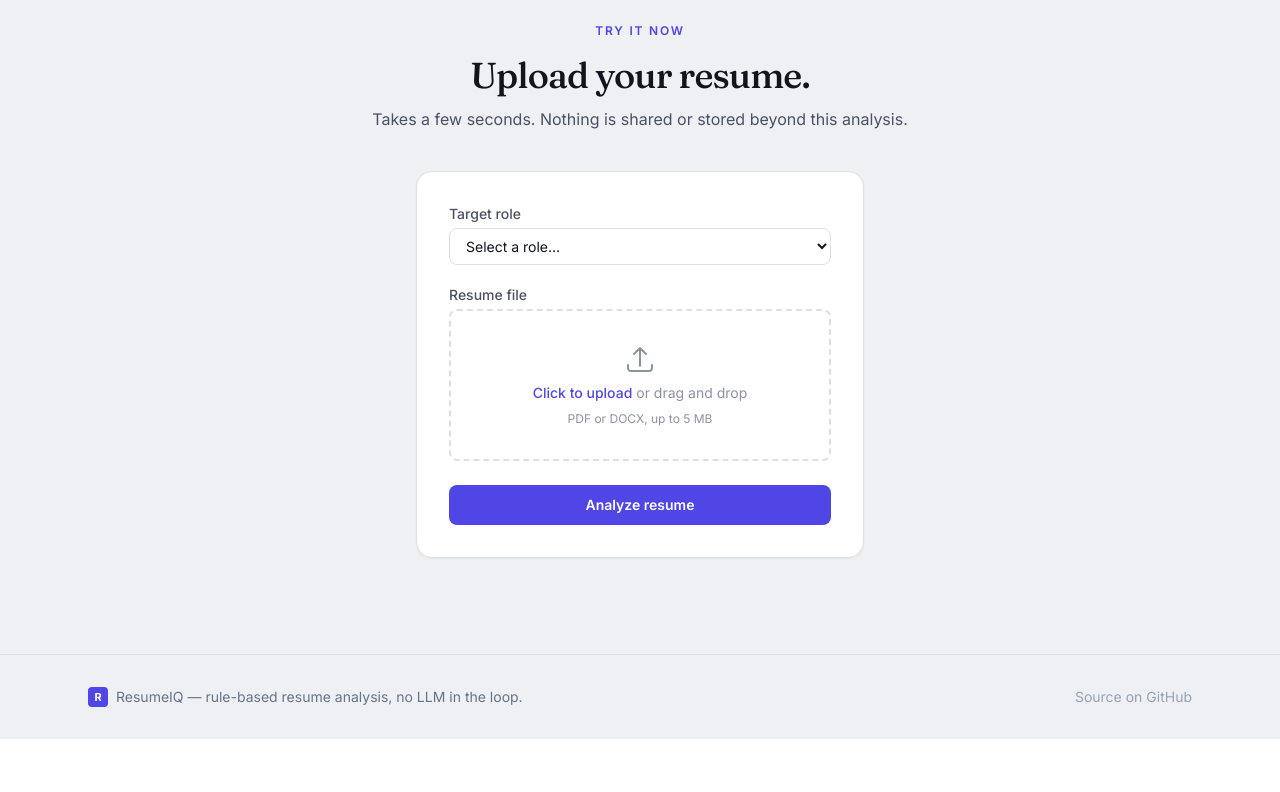
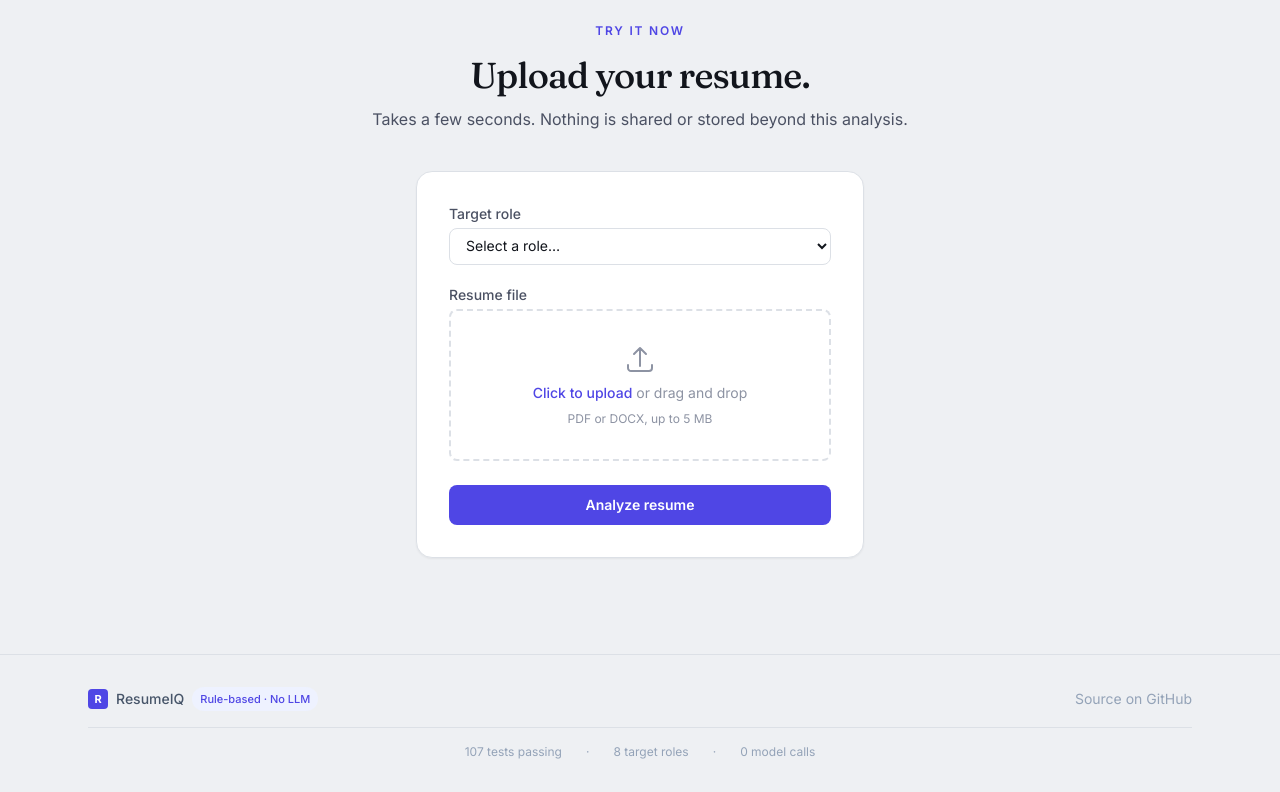
Before and after one commit to AdityaParthasarathy/resumeiq, a Flask app: page / in a window 1280 px wide. Shown: the part 3316-4108 px from the top of the page. Before the commit the page ends 4055 px from the top, so only its background shows below. Run offline with Flask 3, Linux system fonts and the light colour scheme; some libraries are stand-ins or nearby versions.

Commit message:
Redesign footer with a badge chip and stats strip
Drops the run-on tagline sentence in favor of a small "Rule-based · No
LLM" badge next to the logo, plus a stats strip (test count, role
count, model calls) below the fold -- gives the footer some visual
identity instead of a single line of gray text, using the same
badge/pill treatment already used for ATS status badges on the
dashboard.

Co-Authored-By: Claude Sonnet 5 <noreply@anthropic.com>

```diff
--- a/app/templates/base.html
+++ b/app/templates/base.html
@@ -73,14 +73,26 @@
     </main>
 
     <footer class="border-t border-[#dce0e6] dark:border-[#2b2e38] bg-[#eef0f3] dark:bg-[#14151a] transition-colors">
-        <div class="max-w-6xl mx-auto px-4 sm:px-6 py-8 flex flex-col sm:flex-row items-center justify-between gap-3">
-            <div class="flex items-center gap-2 text-sm text-slate-500 dark:text-slate-400">
-                <span class="inline-flex h-5 w-5 items-center justify-center rounded bg-indigo-600 text-white text-[11px] font-bold">R</span>
-                <span>ResumeIQ &mdash; rule-based resume analysis, no LLM in the loop.</span>
+        <div class="max-w-6xl mx-auto px-4 sm:px-6 py-8">
+            <div class="flex flex-col sm:flex-row items-center justify-between gap-3">
+                <div class="flex items-center gap-2 text-sm text-slate-500 dark:text-slate-400">
+                    <span class="inline-flex h-5 w-5 items-center justify-center rounded bg-indigo-600 text-white text-[11px] font-bold">R</span>
+                    <span class="font-medium text-slate-600 dark:text-slate-300">ResumeIQ</span>
+                    <span class="inline-flex items-center rounded-full bg-indigo-50 dark:bg-indigo-500/10 px-2 py-0.5 text-[11px] font-medium text-indigo-600 dark:text-indigo-400">
+                        Rule-based &middot; No LLM
+                    </span>
+                </div>
+                <a href="https://github.com/AdityaParthasarathy/resumeiq" class="text-sm text-slate-400 dark:text-slate-500 hover:text-slate-700 dark:hover:text-slate-300 transition-colors">
+                    Source on GitHub
+                </a>
             </div>
-            <a href="https://github.com/AdityaParthasarathy/resumeiq" class="text-sm text-slate-400 dark:text-slate-500 hover:text-slate-700 dark:hover:text-slate-300 transition-colors">
-                Source on GitHub
-            </a>
+            <div class="mt-4 pt-4 border-t border-[#dce0e6] dark:border-[#2b2e38] flex flex-wrap items-center justify-center gap-x-6 gap-y-1 text-xs text-slate-400 dark:text-slate-500">
+                <span>107 tests passing</span>
+                <span aria-hidden="true">&middot;</span>
+                <span>8 target roles</span>
+                <span aria-hidden="true">&middot;</span>
+                <span>0 model calls</span>
+            </div>
         </div>
     </footer>
 
```
